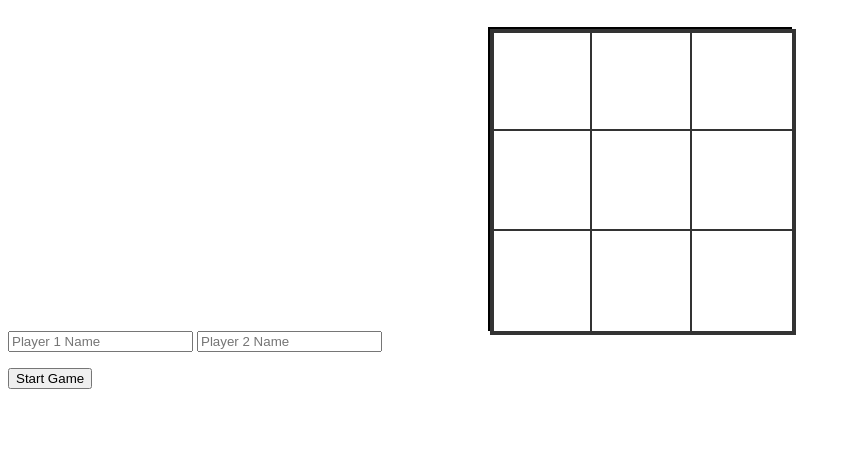
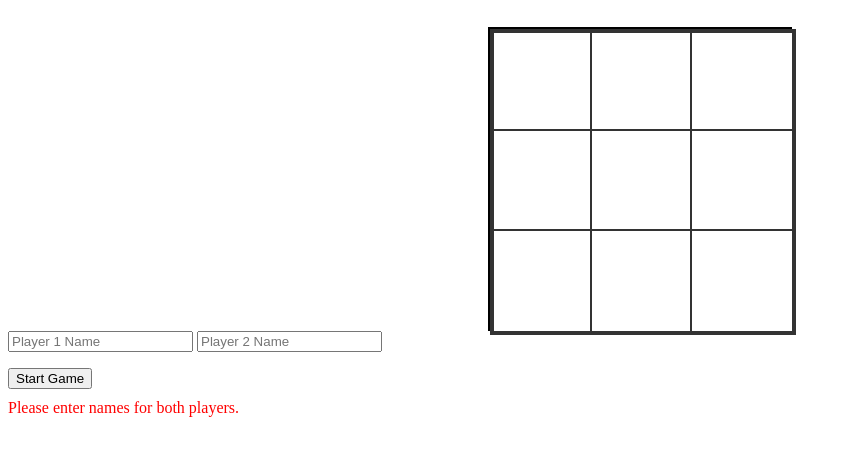
Before and after one commit to adilshads/ticTacToe, a website: page index.html in a window 1280 px wide. Both pictures are taken after a click on the button "Start Game". Shown: the part 61-516 px from the top of the page, without its empty margins (0-851 px from the left). Drawn offline with Linux system fonts and the light colour scheme.

Commit message:
Replace alert pop-up with onscreen message

```diff
--- a/index.html
+++ b/index.html
@@ -44,6 +44,9 @@
 
     <!-- Start Game -->
     <button id="startBtn" class="hidden">Start Game</button>
+
+    <div class="error-message hidden" id="errorMessage">Please enter names for both players.</div>
+
   </div>
 
 
--- a/script.js
+++ b/script.js
@@ -186,6 +186,8 @@ startBtn.addEventListener("click", () => {
 
   const player1Name = document.getElementById("player1Name").value.trim();
   const player2Name = document.getElementById("player2Name").value.trim();
+  const errorMessage = document.getElementById("errorMessage");
+
 
   if (player1Name !== "" && player2Name !== "") {
 
@@ -202,13 +204,16 @@ startBtn.addEventListener("click", () => {
     document.getElementById("player2Name").classList.add("hidden");
     startBtn.classList.add("hidden");
 
+    // Hide the error message if it was previously displayed
+    errorMessage.classList.add("hidden");
+
     Game.setupGame(player1Name, player2Name);
     Game.resetGame();
     updateBoardDisplay();
     updateResultDisplay("");
     renderBoard(); // Add this line to update the board display
   } else {
-    alert("Please enter names for both players.");
+    errorMessage.classList.remove("hidden");
   }
 });
 
--- a/styles.css
+++ b/styles.css
@@ -58,3 +58,10 @@
 .hidden {
     display: none;
   }
+
+
+.error-message {
+    color: red;
+    font-size: 16px;
+    margin-top: 10px;
+}
```
